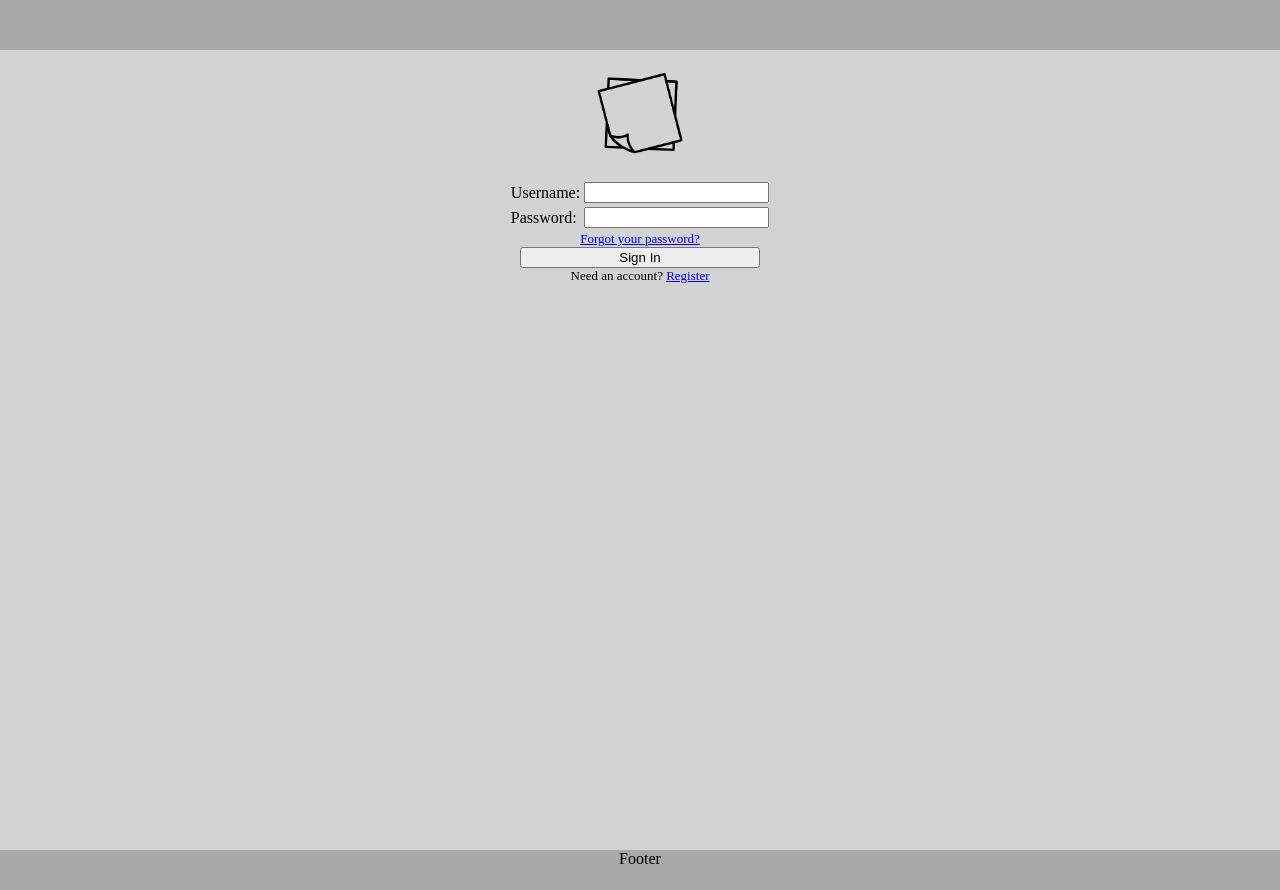
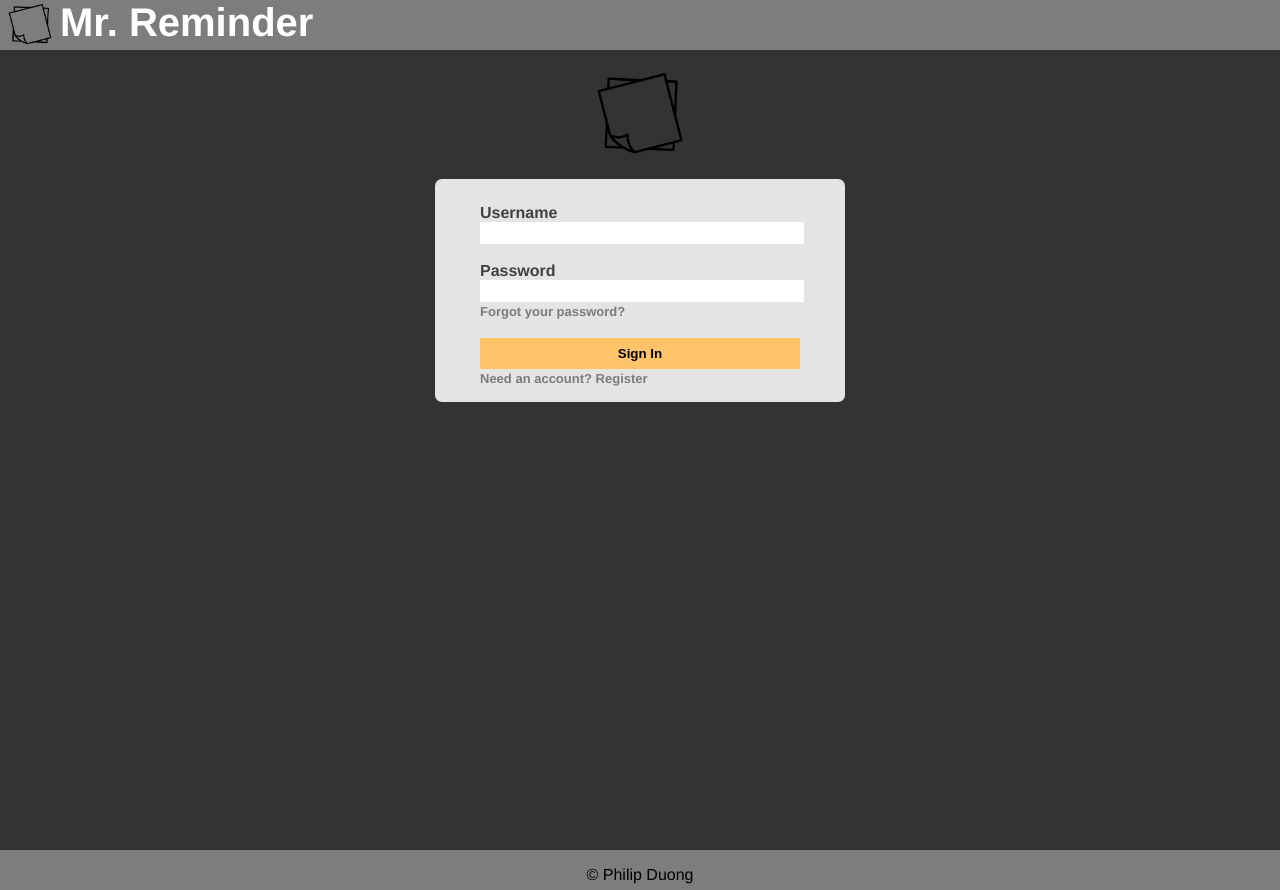
Before and after one commit to DigitalWatergun/old-reminder-app, a React (Create React App) app in the folder reminder_web/: page / in a window 1280 px wide. Built offline with nearby package versions, Linux system fonts and the light colour scheme.

Commit message:
Add styling to login, register, and reminder pages

```diff
--- a/reminder_web/public/styles.css
+++ b/reminder_web/public/styles.css
@@ -1,14 +1,46 @@
 body {
+    font-family: "Helvetica Neue";
     text-align: center;
     margin: 0;
 }
 
+.buttonCancel {
+    background-color: #909090;
+    border: 0;
+    border-radius: 7px;
+    color: #fff;
+    font-weight: bold;
+    padding: 8px;
+    transition-duration: 0.4s;
+    width: 140px;
+}
+
+.buttonCancel:hover , .reminderGrayButton:hover {
+    background-color: white;
+    color: #414141;
+}
+
+.buttonOrange {
+    background-color: #FFC36A;
+    border: 0;
+    border-radius: 7px;
+    color: #414141;
+    float: right;
+    font-weight: bold;
+    padding: 8px;
+    transition-duration: 0.4s;
+    width: 140px;
+}
+
+.buttonOrange:hover, .customForm .buttonSignIn:hover, .reminderCreateButton:hover, .reminderRunButton:hover {
+    background-color: white;
+    color: #FFC36A;
+}
 
 .changePasswordTable {
     margin: auto;
     text-align: left;
 }
-
 
 .container {
     display: flex;
@@ -20,7 +52,7 @@ body {
 .content {
     display: flex;
     flex-direction: column;
-    background-color: lightgray;
+    background-color: #333333;
     min-height: 100vh;
     width: 100%;
 }
@@ -30,22 +62,86 @@ body {
     text-align: left;
 }
 
+.customForm {
+    font-weight: bold;
+    margin: 10px auto auto;
+    text-align: left;
+    padding: 10px 40px
+}
+
+
+.customForm a {
+    color: #7B7B7B;
+    font-size: 13px;
+    font-weight: bold;
+    text-decoration: none;
+}
+
+
+.customForm .buttonSignIn {
+    background-color: #FFC36A;
+    font-weight: bold;
+    width: 100%;
+    padding: 8px;
+    border: 0;
+    transition-duration: 0.4s;
+}
+
+.customForm input {
+    width: 100%;
+    height: 20px;
+    border: 0;
+}
+
+.customForm label {
+    color: #414141;
+}
+
+
 .errorText {
     color: red;
+    text-align: center;
 }
 
 .footer {
-    background-color: darkgray;
+    background-color: #7D7D7D;
     width: 100%;
     height: 40px;
 }
 
+.formBoxes {
+    background: #E4E4E4;
+    border-radius: 7px;
+    padding: 5px;
+    width: 400px;
+    margin: 10px auto;
+}
+
 .header {
-    background-color: darkgray;
+    background-color: #7D7D7D;
     width: 100%;
     height: 50px;
 }
 
+.header img {
+    float: left;
+}
+
+.headerTitle {
+    float: left;
+    font-size: 40px;
+    font-weight: bold;
+    color: white;
+    margin: 0;
+}
+
+.headerUser {
+    color: white;
+    font-size: 24px;
+    font-weight: bold;
+    margin: 0;
+    padding: 10px;
+}
 
 .popup-box {
     position: fixed;
@@ -68,6 +164,10 @@ body {
     padding: 20px;
     border: 1px solid #999;
     overflow: auto;
+}
+
+.pageHeading {
+    color:#FFC36A;
 }
 
 .profile {
@@ -105,25 +205,72 @@ body {
 }
 
 .reminder {
-    background: #fff;
+    background: #E4E4E4;
     border-radius: 7px;
-    box-shadow: 0 2px 5px #ccc;
     padding: 5px;
     width: 400px;
     margin: 10px auto;
   }
 
-.reminderDetailTable {
+.reminderCreateButton {
+    background-color: #FFC36A;
+    border: 0;
+    border-radius: 7px;
+    font-size: 16px;
+    font-weight: bold;
+    margin: 20px;
+    padding: 8px;
+    transition-duration: 0.4s;
+    width: 400px;
+}
+
+.reminderDetail {
+    float: left;
+    font-size: 15px;
+    margin: auto 50px;
     text-align: left;
-    margin: auto 50px
+    width: 400px;
+}
+
+.reminderDetailTable td {
+    padding-right: 20px;
+}
+
+.reminderExpand {
+    width: 400px;
+    height:60px;
+}
+
+.reminderRunButton {
+    background-color: #FFC36A;
+    border: 0;
+    border-radius: 7px;
+    font-size: 16px;
+    font-weight: bold;
+    margin: 5px;
+    padding: 5px;
+    transition-duration: 0.4s;
+    width: 80px;
+}
+
+.reminderGrayButton {
+    background-color: #909090;
+    border: 0;
+    border-radius: 7px;
+    color: #fff;
+    font-size: 16px;
+    font-weight: bold;
+    margin:  5px;
+    padding: 5px 15px 5px 15px;
+    text-align: center;
+    transition-duration: 0.4s;
+    width: 80px;
 }
 
 .reminderTitle {
+    float:left;
+    font-size: 20px;
+    font-weight: bold;
     margin: 0;
-    padding: 20px;
+    padding: 20px 50px;
 }
-
-.userForm {
-    margin: 10px auto auto;
-    text-align: left;
-}
--- a/reminder_web/src/components/Footer.jsx
+++ b/reminder_web/src/components/Footer.jsx
@@ -2,6 +2,8 @@ import React from "react";
 
 export const Footer = () => {
     return (
-        <div className="footer">Footer</div>
+        <div className="footer">
+            <p>© Philip Duong</p>
+        </div>
     )
 }
--- a/reminder_web/src/components/Header.jsx
+++ b/reminder_web/src/components/Header.jsx
@@ -1,5 +1,6 @@
 import React, { useState, useEffect }from "react";
 import { Profile } from "./Profile"
+import image from "../static/sticky.png"
 
 export const Header = (props) => {
     const [userState, setUserState] = useState(props.userState);
@@ -18,6 +19,8 @@ export const Header = (props) => {
 
     return (
         <div className="header">
+            <img src={image} height="50" width="60"></img>
+            <p className="headerTitle">Mr. Reminder</p>
             {profile}
         </div>
     )
--- a/reminder_web/src/components/Profile.jsx
+++ b/reminder_web/src/components/Profile.jsx
@@ -20,7 +20,7 @@ export const Profile = (props) => {
     return (
         <div>
             <div className="profile" onClick={handleClick}>
-                <p>{user.username}</p>
+                <p className="headerUser">{user.username}</p>
                 {expand}
             </div>
         </div>
--- a/reminder_web/src/components/Reminder.jsx
+++ b/reminder_web/src/components/Reminder.jsx
@@ -17,8 +17,8 @@ export const Reminder = (props) => {
 
     return (
         <div className="reminder" >
-            <div onClick={handleClick}>
-                <h3 className="reminderTitle">{props.data.title}</h3>
+            <div className="reminderExpand" onClick={handleClick}>
+                <p className="reminderTitle">{props.data.title}</p>
             </div>
             {expand}
         </div>
--- a/reminder_web/src/pages/LoginPage.jsx
+++ b/reminder_web/src/pages/LoginPage.jsx
@@ -44,10 +44,10 @@ export const Login = () => {
             setLoadingState(false);
             setError(response.response.data)
             setActive(
-                <tr>
-                    <td>Activation Code: </td>
-                    <td><input name="registerHash" type="text" onChange={handleChange}></input></td>
-                </tr>
+            <div>
+                <label>Activation Code: </label>
+                <input name="registerHash" type="text" onChange={handleChange}></input>
+            </div>
             )
         } else {
             setLoadingState(false);
@@ -62,26 +62,18 @@ export const Login = () => {
             {loadingState ? <Loading/> :
             <div>
                 <img style={{marginTop: 15}} width="120" height="100" src={image}></img>
-                <table className="userForm">
-                    <tbody>
-                        <tr>
-                            <td>Username:</td>
-                            <td><input name="username" type="text" onChange={handleChange}/></td>
-                        </tr>
-                        <tr>
-                            <td>Password:</td>
-                            <td><input name="password" type="password" onChange={handleChange}/></td>
-                        </tr>
+                <div className="formBoxes">
+                    <form className="customForm">
+                        <label>Username</label><br/>
+                        <input name="username" type="text" onChange={handleChange}/><br/><br/>
+                        <label>Password</label><br/>
+                        <input name="password" type="password" onChange={handleChange}/>
                         {active}
-                    </tbody>
-                </table>
-                <div className="errorText">{error}</div>
-                <div style={{fontSize: 13}}>
-                    <a href="/forgotpassword">Forgot your password?</a>
-                </div>
-                <button style={{width: 240}} onClick={handleSubmit}>Sign In</button>
-                <div style={{fontSize: 13}}>
-                    Need an account? <a href="/register">Register</a>
+                        <a href="/forgotpassword">Forgot your password?</a><br/><br/>
+                        <div className="errorText">{error}</div>
+                        <button className="buttonSignIn" onClick={handleSubmit}>Sign In</button>
+                        <a href="/register">Need an account? Register</a>
+                    </form>
                 </div>
             </div>}
         </HeaderFooter>
--- a/reminder_web/src/pages/RegisterPage.jsx
+++ b/reminder_web/src/pages/RegisterPage.jsx
@@ -48,9 +48,9 @@ export const Register = () => {
     if (submitted) {
         return (
             <HeaderFooter>
-                <h3>Register</h3>
-                <p>An activation email has been sent to your registered email.</p>
-                <Link to="/"><button>Login</button></Link>
+                <h2 className="pageHeading">Register</h2>
+                <p style={{color: "#fff"}}>An activation email has been sent to your registered email.</p>
+                <Link to="/"><button className="buttonOrange" style={{float: "none"}}>Login</button></Link>
             </HeaderFooter>
         )
     } else {
@@ -58,30 +58,22 @@ export const Register = () => {
             <HeaderFooter>
                 {loadingState ? <Loading/> :
                     <div>
-                        <h3>Register</h3>
-                        <table className="userForm">
-                            <tbody>
-                                <tr>
-                                    <td>Username:</td>
-                                    <td><input name="username" type="text" onChange={handleChange}></input></td>
-                                </tr>
-                                <tr>
-                                    <td>Password:</td>
-                                    <td><input name="password" type="password" onChange={handleChange}></input></td>
-                                </tr>
-                                <tr>
-                                    <td>Confirm Password:</td>
-                                    <td><input name="confirmPassword" type="password" onChange={handleChange}></input></td>
-                                </tr>
-                                <tr>
-                                    <td>Email:</td>
-                                    <td><input name="email" type="email" onChange={handleChange}></input></td>
-                                </tr>
-                            </tbody>
-                        </table>
-                        <div className="errorText">{error}</div>
-                        <button onClick={handleCancelClick}>Cancel</button>
-                        <button onClick={handleRegisterClick}>Register</button>
+                        <h2 className="pageHeading">Register</h2>
+                        <div className="formBoxes">
+                            <form className="customForm">
+                                <label>Username</label><br/>
+                                <input name="username" type="text" onChange={handleChange}></input><br/><br/>
+                                <label>Password</label><br/>
+                                <input name="password" type="password" onChange={handleChange}></input><br/><br/>
+                                <label>Confirm Password</label><br/>
+                                <input name="confirmPassword" type="password" onChange={handleChange}></input><br/><br/>
+                                <label>Email Address</label><br/>
+                                <input name="email" type="email" onChange={handleChange}></input><br/><br/>
+                                <div className="errorText">{error}</div>
+                                <button className="buttonCancel" onClick={handleCancelClick}>Cancel</button>
+                                <button className="buttonOrange" onClick={handleRegisterClick}>Register</button>
+                            </form>
+                        </div>
                     </div>}
             </HeaderFooter>
         )
--- a/reminder_web/src/pages/RemindersPage.jsx
+++ b/reminder_web/src/pages/RemindersPage.jsx
@@ -25,12 +25,12 @@ export const RemindersPage = () => {
 
     return (
         <HeaderFooter userState={true} user={user}>
-            <h1 className="title">My Reminders</h1>
+            <h2 className="pageHeading">My Reminders</h2>
             {reminders.map((reminders, index) => {
                 return <Reminder key={index} data={reminders} />
             })}
             <Link to="/reminders/create">
-                <button>Create Reminder</button>
+                <button className="reminderCreateButton">Create Reminder</button>
             </Link>
         </HeaderFooter>
     )
```
Also changed, not shown: reminder_web/src/components/ReminderDetails.jsx (+8 -4 lines).
